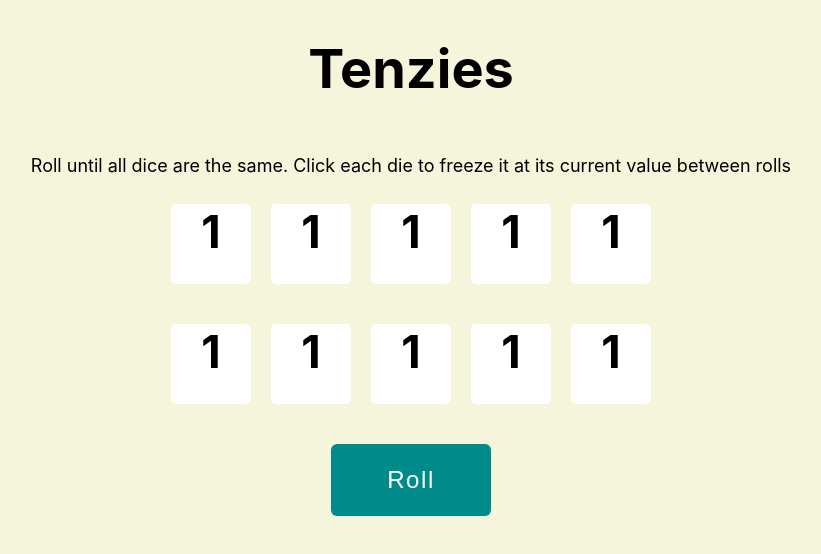
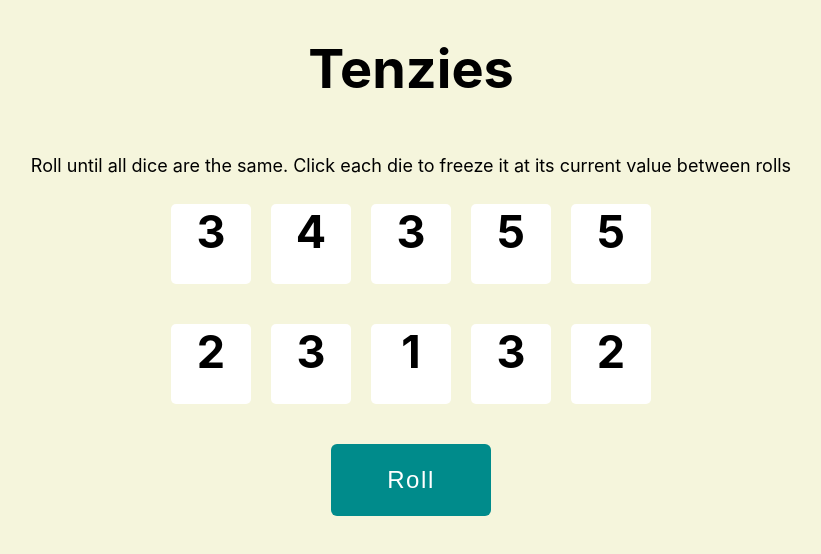
Before and after one commit to seancoutinho/tenzies-app, a React (Create React App) app: page / in a window 1280 px wide. Shown: the top 554 px of the page, without its empty margins (229-1050 px from the left). Built offline with nearby package versions, Linux system fonts and the light colour scheme.

Commit message:
setup dice to initialize randomly

```diff
--- a/src/App.css
+++ b/src/App.css
@@ -1,5 +1,5 @@
 body {
-  font-family: "Karla" Impact, Haettenschweiler, 'Arial Narrow Bold', sans-serif;
+  font-family: "Karla" Impact, 'Arial Narrow Bold', sans-serif;
   background-color: beige;
 }
 
--- a/src/App.js
+++ b/src/App.js
@@ -1,29 +1,40 @@
 import React, {useState} from 'react';
 import './App.css';
-import Die from "./components/Die"
+import Die from "./components/Die";
+import { nanoid } from 'nanoid';
 
 function App() {
 
   //*********STATE VARIABLES********
   //An array of dice objects
-  const [dice, setDice] = useState([])
+  const [dice, setDice] = useState(allNewDice)
 
+  function generateNewDice() {
+    return {
+      value: Math.ceil(Math.random() * 6),
+      id: nanoid(),
+      isHeld: false
+    }
+  }
+
+  function allNewDice() {
+    const arrOfDice = []
+    for(let i=0; i<10; i++) {
+      arrOfDice.push(generateNewDice())
+    }
+    return arrOfDice;
+  }
+
+  const diceElements = dice.map(die => {
+    return <Die key={die.id} value={die.value} isHeld={die.isHeld} />;
+  })
 
   return (
     <div className="App">
       <h1 className='title'>Tenzies</h1>
       <p className='instructions'>Roll until all dice are the same. Click each die to freeze it at its current value between rolls</p>
       <div className='dice-container'>
-        <Die />
-        <Die />
-        <Die />
-        <Die />
-        <Die />
-        <Die />
-        <Die />
-        <Die />
-        <Die />
-        <Die />
+        {diceElements}
       </div>
       <button className='roll'>Roll</button>
     </div>
--- a/src/components/Die.js
+++ b/src/components/Die.js
@@ -1,9 +1,9 @@
 import React from 'react';
 
-export default function Die() {
+export default function Die(props) {
     return (
         <div className='dice'>
-        1
+            {props.value}
         </div>
     )
 }
```
